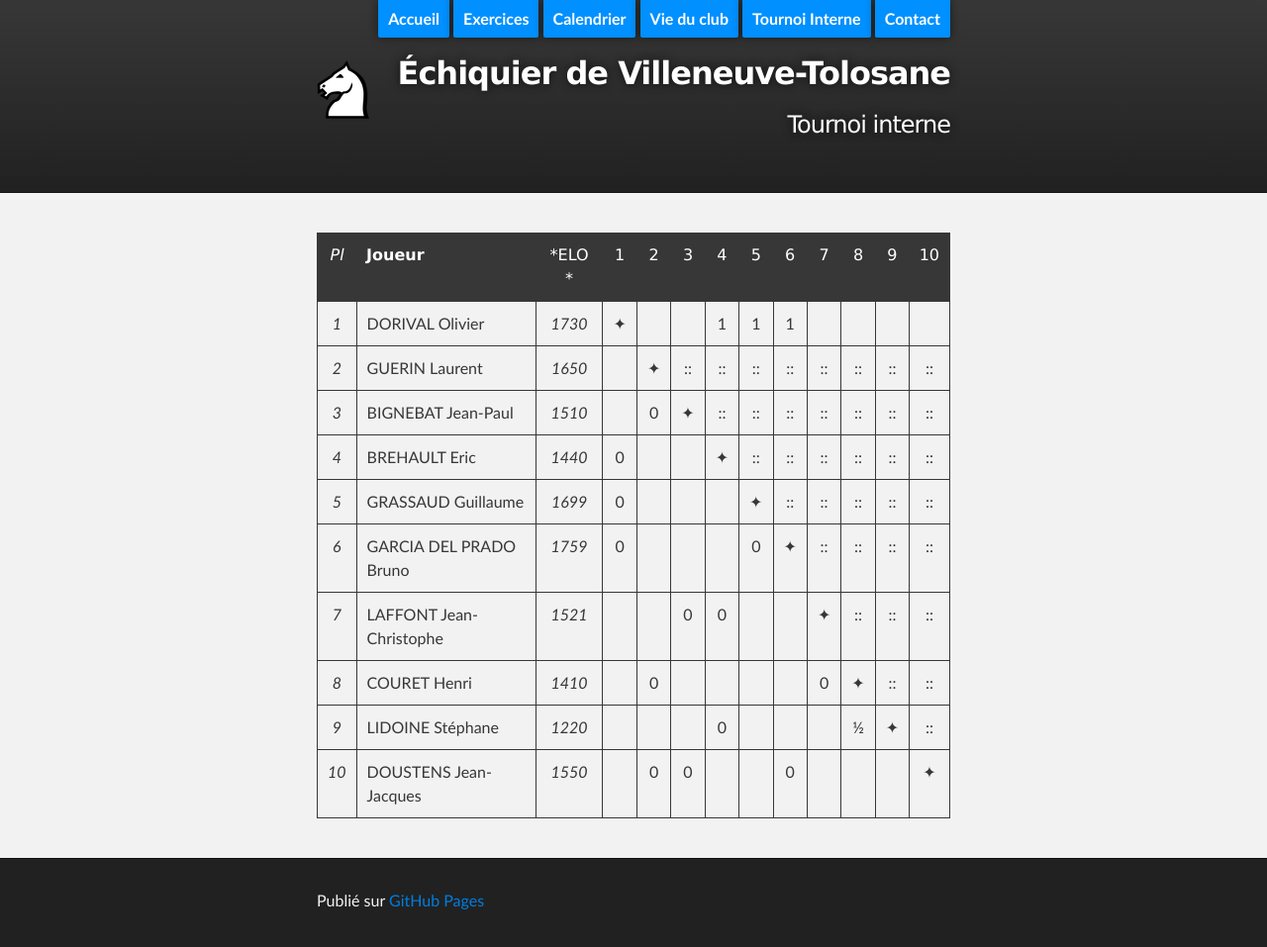
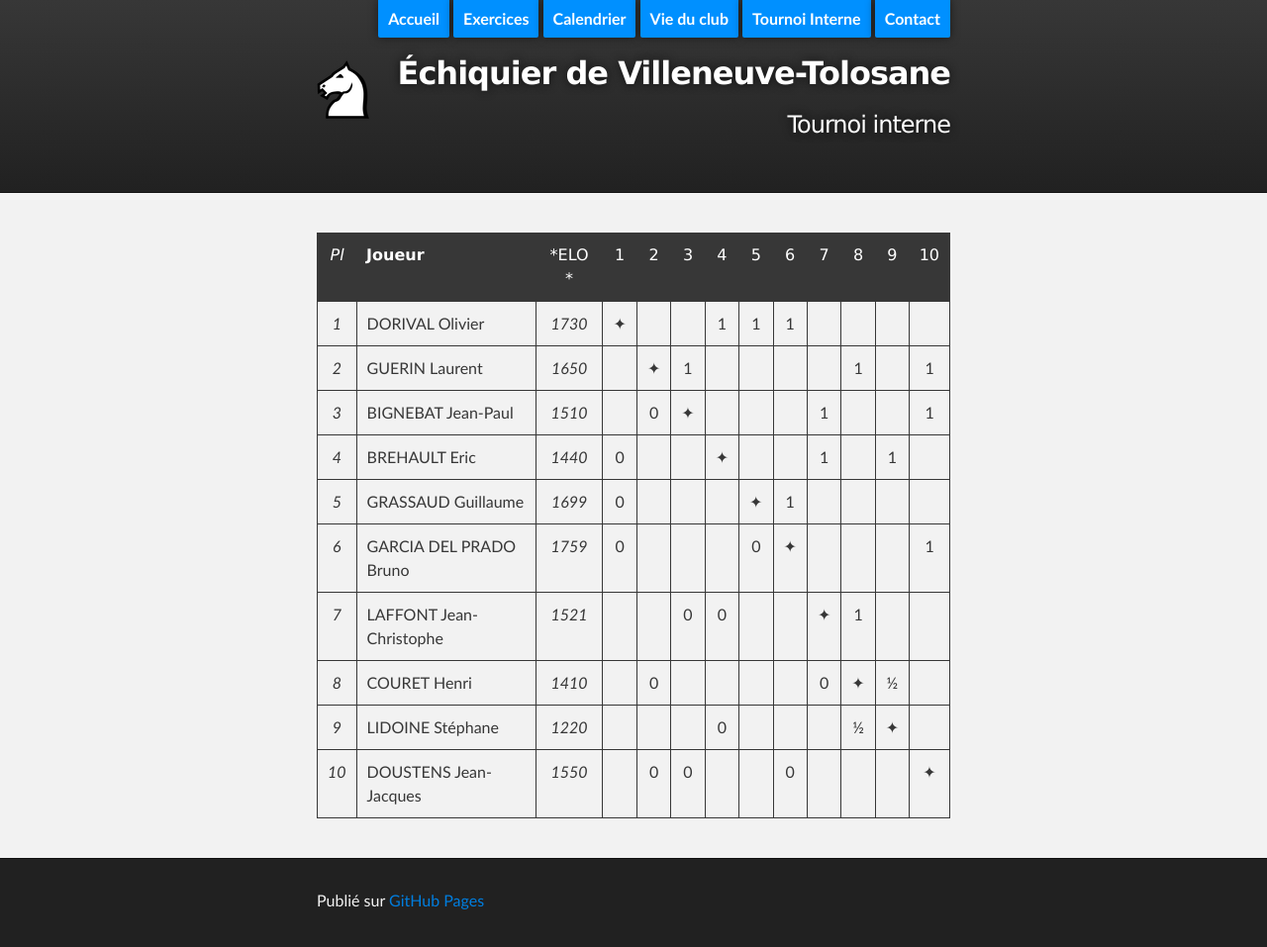
Before and after one commit to echiquier-villeneuve-tolosane/echiquier-villeneuve-tolosane.github.io, a Jekyll site: the page built from tournoiinterne.md, in a window 1280 px wide. Shown: the whole page at 99% size. Built offline with Jekyll 4.4.1, drawn with Linux system fonts in a browser that asks for light colours; nearby versions of some CDN libraries.

Commit message:
Updated tournoiinterne.md

```diff
--- a/tournoiinterne.md
+++ b/tournoiinterne.md
@@ -9,12 +9,12 @@
 |*Pl*|  **Joueur** |   *ELO *          |1 |2 |3 |4 |5 |6 |7 |8 |9 |10|
 |:-:|:------------ |:----------------: |:-:|:-:|:-:|:-:|:-:|:-:|:-:|:-:|:-:|:-:|
 |*1*| DORIVAL Olivier         | *1730* |&#10022;| | | 1| 1| 1| | | | |
-|*2*| GUERIN Laurent          | *1650* | |&#10022;|::|::|::|::|::|::|::|::|
-|*3*| BIGNEBAT Jean-Paul      | *1510* | |0|&#10022;|::|::|::|::|::|::|::|
-|*4*| BREHAULT Eric           | *1440* |0| | |&#10022;|::|::|::|::|::|::|
-|*5*| GRASSAUD Guillaume      | *1699* |0| | | |&#10022;|::|::|::|::|::|
-|*6*| GARCIA DEL PRADO Bruno  | *1759* |0| | | |0|&#10022;|::|::|::|::|
-|*7*| LAFFONT Jean-Christophe | *1521* | | |0|0| | |&#10022;|::|::|::|
-|*8*| COURET Henri            | *1410* | |0| | | | |0|&#10022;|::|::|
-|*9*| LIDOINE Stéphane        | *1220* | | | |0| | | |&#189;|&#10022;|::|
+|*2*| GUERIN Laurent          | *1650* | |&#10022;|1| | | | |1| |1|
+|*3*| BIGNEBAT Jean-Paul      | *1510* | |0|&#10022;| | | |1| | |1|
+|*4*| BREHAULT Eric           | *1440* |0| | |&#10022;| | |1| |1| |
+|*5*| GRASSAUD Guillaume      | *1699* |0| | | |&#10022;|1| | | | |
+|*6*| GARCIA DEL PRADO Bruno  | *1759* |0| | | |0|&#10022;| | | |1|
+|*7*| LAFFONT Jean-Christophe | *1521* | | |0|0| | |&#10022;|1| | |
+|*8*| COURET Henri            | *1410* | |0| | | | |0|&#10022;|&#189;| |
+|*9*| LIDOINE Stéphane        | *1220* | | | |0| | | |&#189;|&#10022;| |
 |*10*| DOUSTENS Jean-Jacques  | *1550* | |0|0| | |0| | | |&#10022;|
```
